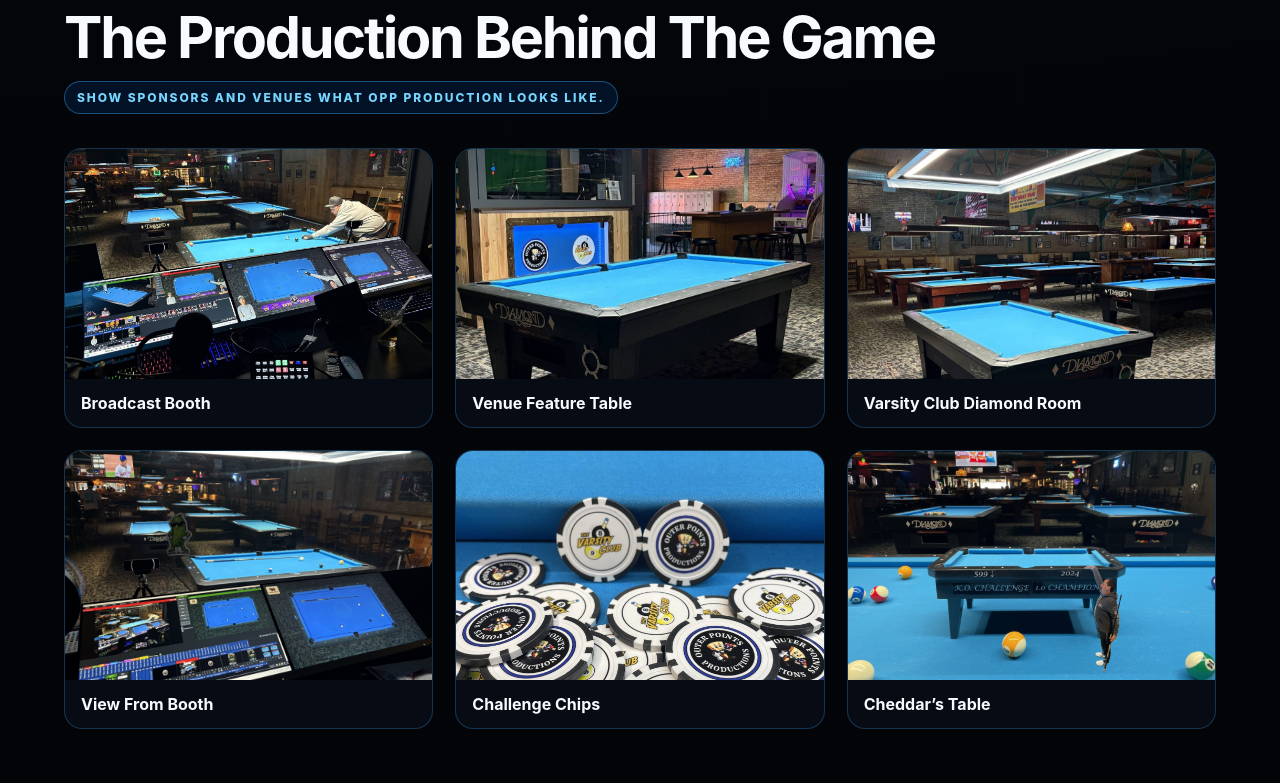
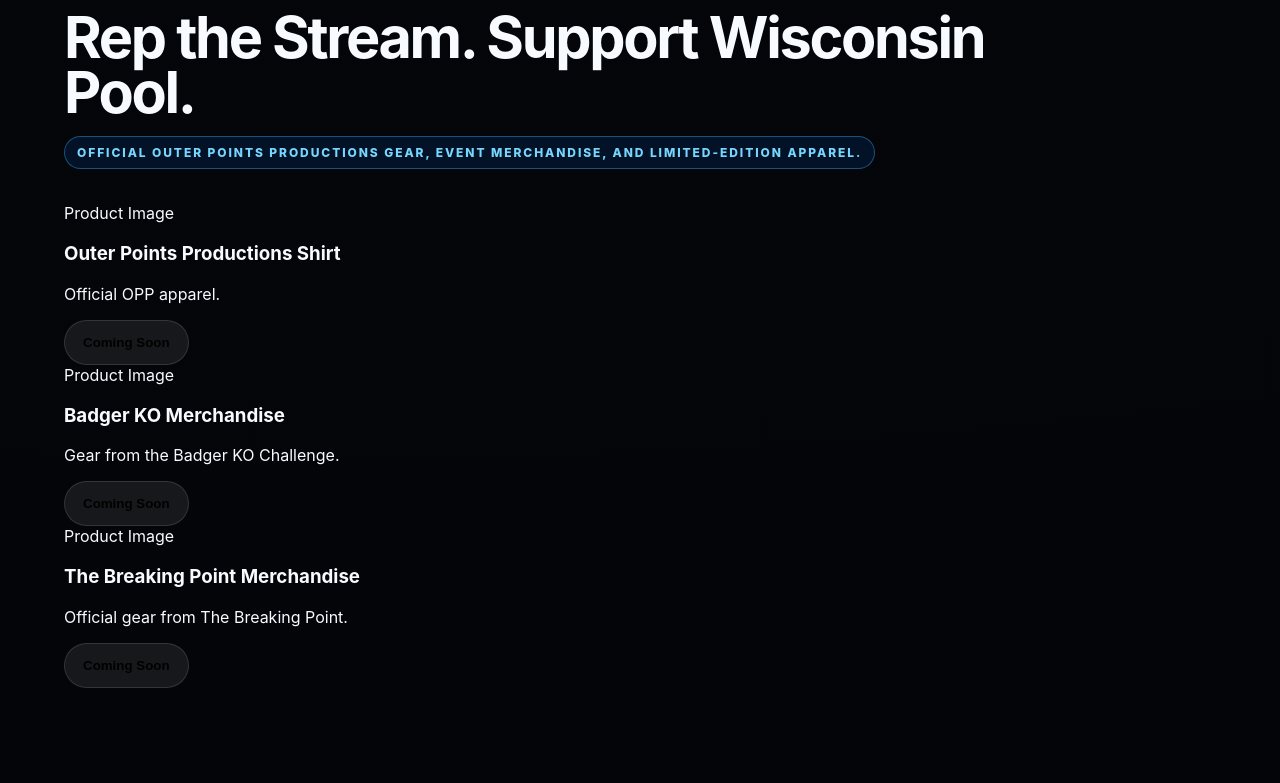
Before and after one commit to outerpointsproductions-design/outer-points-productions-clean, a React (Vite) app in the folder opp-clean-repo/: page / in a window 1280 px wide. Shown: the part 6820-7603 px from the top of the page. Built offline with nearby package versions, Linux system fonts and the light colour scheme.

Commit message:
OPP Merchandise

```diff
--- a/opp-clean-repo/src/main.jsx
+++ b/opp-clean-repo/src/main.jsx
@@ -671,7 +671,51 @@ Click on the sponsor logo to visit their website or Facebook page.
     )}
   </div>
 </section>
+<section id="merchandise" className="wrap merchandiseSection">
+  <SectionTitle
+    eyebrow="OPP Merchandise"
+    title="Rep the Stream. Support Wisconsin Pool."
+  >
+    Official Outer Points Productions gear, event merchandise, and limited-edition apparel.
+  </SectionTitle>
 
+  <div className="merchGrid">
+
+    <div className="merchCard">
+      <div className="merchImagePlaceholder">
+        Product Image
+      </div>
+      <h3>Outer Points Productions Shirt</h3>
+      <p>Official OPP apparel.</p>
+      <button className="btn" type="button">
+        Coming Soon
+      </button>
+    </div>
+
+    <div className="merchCard">
+      <div className="merchImagePlaceholder">
+        Product Image
+      </div>
+      <h3>Badger KO Merchandise</h3>
+      <p>Gear from the Badger KO Challenge.</p>
+      <button className="btn" type="button">
+        Coming Soon
+      </button>
+    </div>
+
+    <div className="merchCard">
+      <div className="merchImagePlaceholder">
+        Product Image
+      </div>
+      <h3>The Breaking Point Merchandise</h3>
+      <p>Official gear from The Breaking Point.</p>
+      <button className="btn" type="button">
+        Coming Soon
+      </button>
+    </div>
+
+  </div>
+</section>
 <section id="media" className="wrap">
   <SectionTitle
     eyebrow="Media Center"
```
